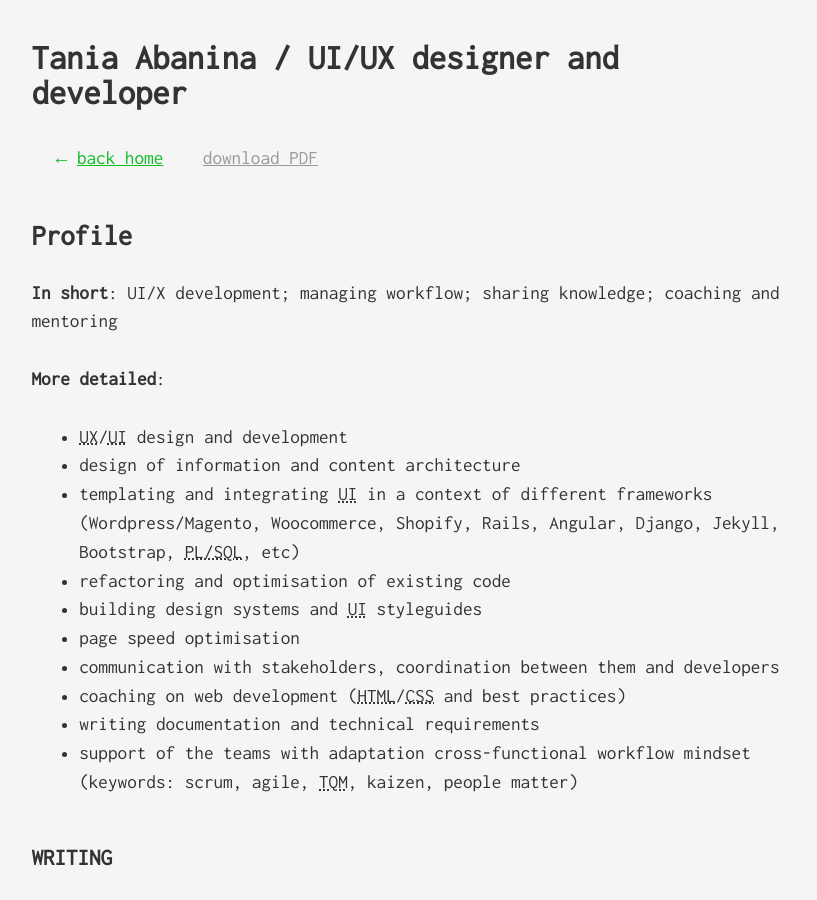
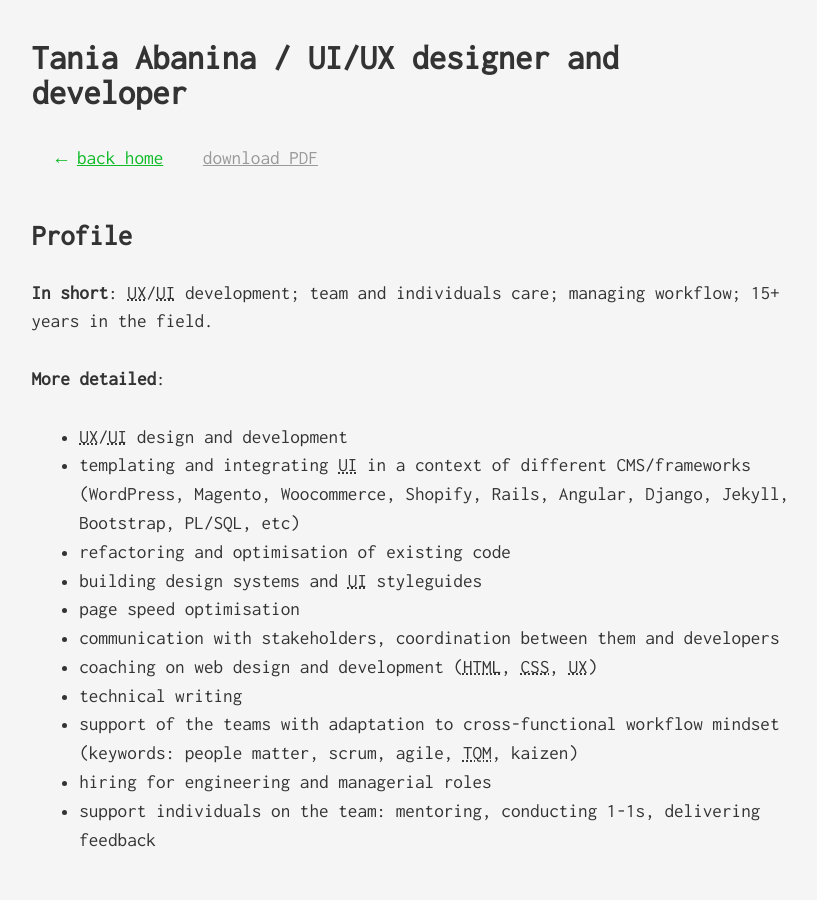
Before and after one commit to tataata/taniaabanina.com, a Jekyll site: the page built from resume.md, in a window 1280 px wide and 900 px high. Shown: the whole window, without its empty margins (7-824 px from the left). Built offline with Jekyll 4.4.1, drawn with Linux system fonts in a browser that asks for light colours; some of the changed text lies outside the part shown.

```diff
--- a/resume.md
+++ b/resume.md
@@ -13,30 +13,31 @@ permalink: /cv/
 
 ## Profile
 
-**In short**: UI/X development; managing workflow; sharing knowledge; coaching and mentoring
+**In short**: <abbr title="User Experience">UX</abbr>/<abbr title="User Interface">UI</abbr> development; team and individuals care; managing workflow; 15+ years in the field.
 
 
 **More detailed**:
 
 - <abbr title="User Experience">UX</abbr>/<abbr title="User Interface">UI</abbr> design and development
-- design of information and content architecture
-- templating and integrating <abbr title="User Interface">UI</abbr> in a context of different frameworks (Wordpress/Magento, Woocommerce, Shopify, Rails, Angular, Django, Jekyll, Bootstrap, <abbr title="Procedural Language/Structured Query Language">PL/SQL</abbr>, etc)
+- templating and integrating <abbr title="User Interface">UI</abbr> in a context of different CMS/frameworks (WordPress, Magento, Woocommerce, Shopify, Rails, Angular, Django, Jekyll, Bootstrap, PL/SQL, etc)
 - refactoring and optimisation of existing code
 - building design systems and <abbr title="User Interface">UI</abbr> styleguides
 - page speed optimisation
 - communication with stakeholders, coordination between them and developers
-- coaching on web development (<abbr title="HyperText Markup Language">HTML</abbr>/<abbr title="Cascading Style Sheets">CSS</abbr> and best practices)
-- writing documentation and technical requirements
-- support of the teams with adaptation cross-functional workflow mindset (keywords: scrum, agile, <abbr title="Total Quality Management">TQM</abbr>, kaizen, people matter)
+- coaching on web design and development (<abbr title="HyperText Markup Language">HTML</abbr>, <abbr title="Cascading Style Sheets">CSS</abbr>, <abbr title="User Experience">UX</abbr>)
+- technical writing
+- support of the teams with adaptation to cross-functional workflow mindset (keywords: people matter, scrum, agile, <abbr title="Total Quality Management">TQM</abbr>, kaizen)
+- hiring for engineering and managerial roles
+- support individuals on the team: mentoring, conducting 1-1s, delivering feedback
 
 ### Writing
-<abbr title="HyperText Markup Language">HTML</abbr>/<abbr title="HyperText Markup Language Version 5">HTML5</abbr> &amp; <abbr title="Cascading Style Sheets">CSS</abbr>/<abbr title="Cascading Style Sheets, Level 3">CSS3</abbr> with preprocessors, JavaScript (jQuery, ES6, React)
+<abbr title="HyperText Markup Language">HTML</abbr>/<abbr title="HyperText Markup Language Version 5">HTML5</abbr> &amp; <abbr title="Cascading Style Sheets">CSS</abbr>/<abbr title="Cascading Style Sheets, Level 3">CSS3</abbr> with preprocessors, JavaScript (jQuery, <abbr title="ECMAScript 6">ES6</abbr>, React)
 
 ### Methods and approaches
-Atomic/component-based design, design in the browser, mobile-first, responsive web design, digital accessibility, progressive enhancement, <abbr title="Block Element Modifier">BEM</abbr>/Tailwind, continuous delivery, time boxing, pomodoros, non-violent communication
+Atomic/component-based design, design in the browser, mobile-first, responsive web design, digital accessibility, progressive enhancement, <abbr title="Block Element Modifier">BEM</abbr>, Tailwind, continuous delivery, time boxing, Pomodoro, non-violent communication, servant leadership
 
 ### Tools
-Paper & pencil, <abbr title="Integrated Development Environment">IDE</abbr>, Chrome Developer Tools, version control (git), package manager (npm, yarn), task runner (grunt, gulp), Github/Bitbucket, Zeplin, Sketch, Adobe Creative Suite, task management systems (Jira, Trello, Leankit, Basecamp), Stackoverflow, search engines.
+Paper & pencil, <abbr title="Integrated Development Environment">IDE</abbr>, Chrome Developer Tools, version control (git), package manager (npm, yarn), task runner (grunt, gulp), Github/Bitbucket, Stackoverflow, Zeplin, Sketch, Adobe Creative Suite, task management systems (Jira, Trello, Leankit, Basecamp), search engines
 
 
 ### Public repos and code snippets
@@ -50,30 +51,30 @@ Paper & pencil, <abbr title="Integrated Development Environment">IDE</abbr>, Chr
 ### Senior frontend developer at [Amorelie](https://amorelie.de)
 <p class="mute">Jan 2015 &ndash; present</p>
 
-Projects worth mentioning:
+Worth highlighting:
 
-- styleguide and its further iterations
-- migration from Magento 1 to Magento 2
-- decoupling frontend and backend and move towards headless Magento
+- supporting the growth of the IT department: involvement in hiring for engineering and managerial roles
+- creating and maintaining UI Styleguide, work on its further iterations
+- migration from Magento 1 to Magento 2: planning, contributing as a UI developer
 
 
-Work on e-commerce project (Magento) in an agile environment:
+Work on an e-commerce project as part of a team:
 
-- project management in a semi-distributed team: structuring and planning workload, coordination of  stakeholders and developers during the working process;
 - frontend development: implementation of new features; optimisation and maintenance of existing code
-- close work with <abbr title="User Experience">UX</abbr>/<abbr title="User Interface">UI</abbr> designers and project owners: providing feedback, participation in design process and planning of further implementation
-- creating and maintaining of <abbr title="User Interface">UI</abbr> Styleguide
-- coaching and training colleagues on best practices of web development (<abbr title="HyperText Markup Language">HTML</abbr>, <abbr title="Cascading Style Sheets">CSS</abbr>, new tools and methods)
-- support of the team adapt scrum framework
+- collaboration with <abbr title="User Experience">UX</abbr>/<abbr title="User Interface">UI</abbr> designers and product owners: providing feedback, participation in the design process and planning of further implementation
+- managing workflow in a distributed team: structuring and planning workload, coordination of stakeholders and developers during the working process
+- coaching and training colleagues on best practices of web development (<abbr title="HyperText Markup Language">HTML</abbr>, <abbr title="Cascading Style Sheets">CSS</abbr>, <abbr title="User Experience">UX</abbr>, new tools and methods)
+- support of the team with adapting to the scrum framework
+- support individuals on the team: mentoring, conducting 1-1s, providing feedback
 
 
 ### Freelance <abbr title="User Interface">UI</abbr>/<abbr title="User Experience">UX</abbr> designer and frontend developer
 <p class="mute">2009 &ndash; 2014 (5&nbsp;years)</p>
 
-Work on projects in&nbsp;a&nbsp;role&nbsp;of&nbsp;web/<abbr title="User Experience">UX</abbr> designer and/or frontend developer in&nbsp;different fields: education, culture, media, online shops, etc.
+Work on projects as&nbsp;a&nbsp;web/<abbr title="User Experience">UX</abbr> designer and/or frontend developer for&nbsp;different sectors: education, culture, media, online shops, etc.
 
 Focus on:
-- <abbr title="User Experience">UX</abbr> &amp; <abbr title="User Interface">UI</abbr> design (websites, web/iOS applications)
+- <abbr title="User Experience">UX</abbr>/<abbr title="User Interface">UI</abbr> design (websites, web/iOS applications)
 - frontend development
 - design of user workflows and scenarios
 - <abbr title="User Experience">UX</abbr>/<abbr title="User Interface">UI</abbr> audit
```
Also changed, not shown: other parts of resume.md (+1 -6 lines), index.md (+1 -1 lines), 4 other files.
